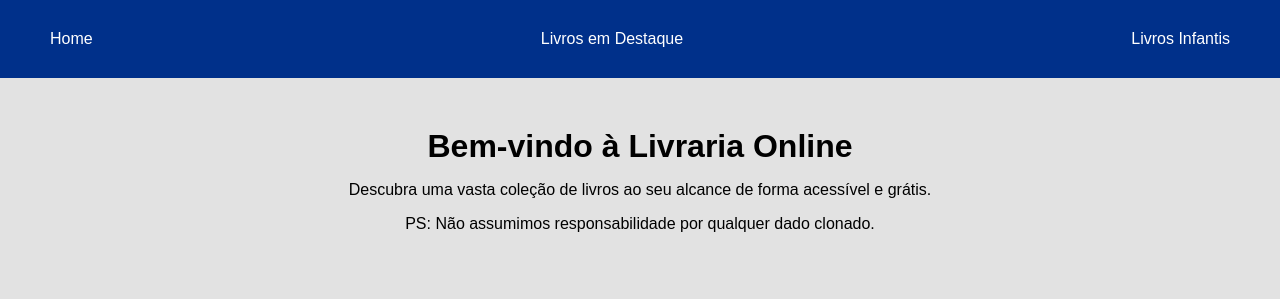
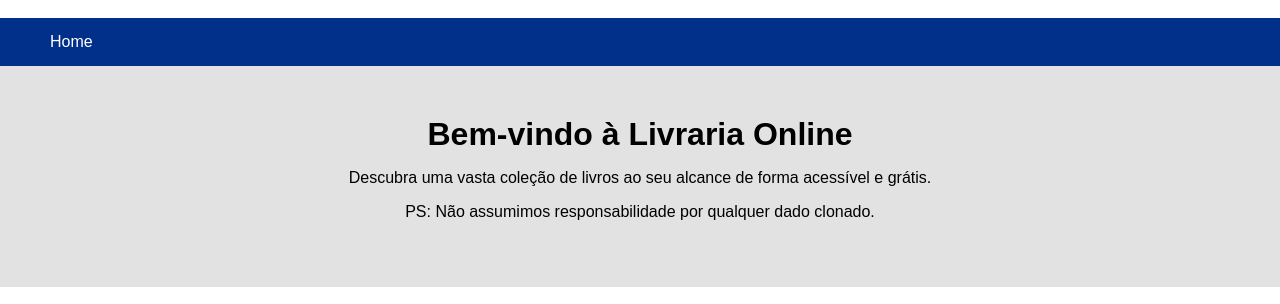
Before and after one commit to luam1/A3, a plain HTML site: page index.html in a window 1280 px wide. Shown: the top 304 px of the page. Drawn offline with Linux system fonts and the light colour scheme.

Commit message:
Atualizar o index.html

```diff
--- a/index.html
+++ b/index.html
@@ -17,7 +17,7 @@
             justify-content: space-between;
             align-items: center;
             background-color: #00308a;
-            padding: 20px 40px;
+            padding: 5px 40px;
         }
 
         nav {
@@ -112,10 +112,11 @@
     </style>
 </head>
 <body>
+<img src="" height="" windth="">
     <header>
             <a class="nav-link" href="#home">Home</a>
-            <a class="nav-link" href="#books">Livros em Destaque</a>
-            <a class="nav-link" href="#children-books">Livros Infantis</a>
+            <a class="nav-link" href="#books"></a>
+            <a class="nav-link" href="#children-books"></a>
         </nav>
     </header>
 
```
